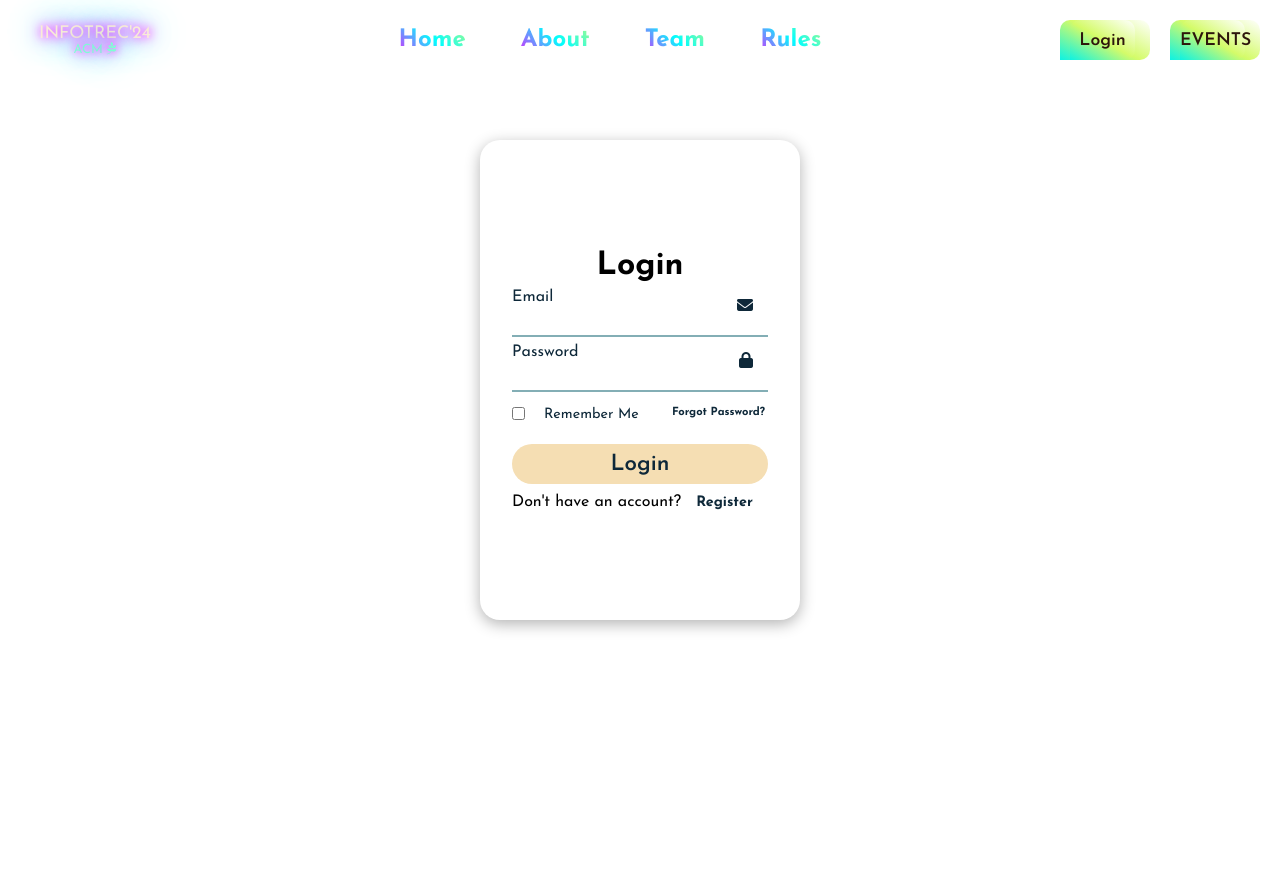
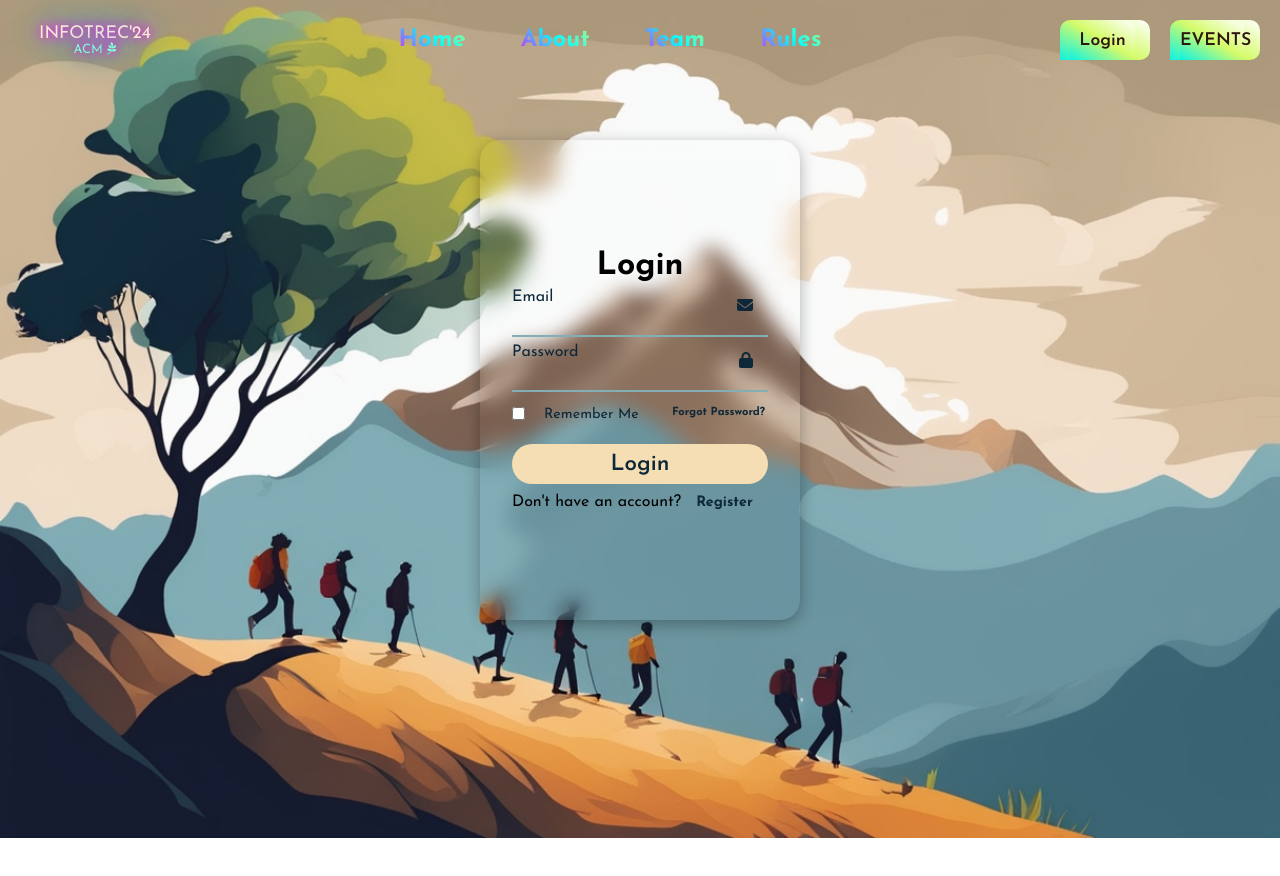
Before and after one commit to AmanP-20/ACM-Website, a plain HTML site: page login.html in a window 1280 px wide. Drawn offline with Linux system fonts and the light colour scheme.

Commit message:
Update login.css

```diff
--- a/login.css
+++ b/login.css
@@ -6,7 +6,7 @@
     font-optical-sizing: auto;
 }
 body{
-    background: url(/Websites/ACM/IMAGES/night1.jpg);
+    background: url(/IMAGES/night1.jpg);
     background-repeat: no-repeat;
     background-size: cover;
     background-position: center;
```
